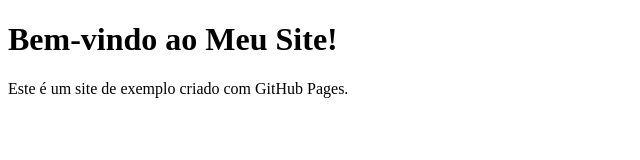
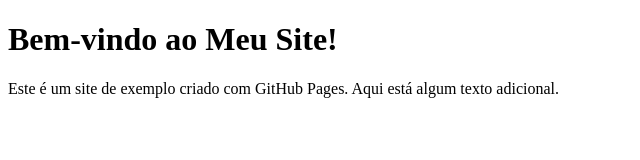
Before and after one commit to miguel202521/test78950, a plain HTML site: page index.html in a window 1280 px wide. Shown: the whole page, without its empty margins (0-640 px from the left). Drawn offline with Linux system fonts and the light colour scheme.

Commit message:
index.html

```diff
--- a/index.html
+++ b/index.html
@@ -7,6 +7,6 @@
 </head>
 <body>
     <h1>Bem-vindo ao Meu Site!</h1>
-    <p>Este é um site de exemplo criado com GitHub Pages.</p>
+    <p>Este é um site de exemplo criado com GitHub Pages. Aqui está algum texto adicional.</p>
 </body>
 </html>
```
